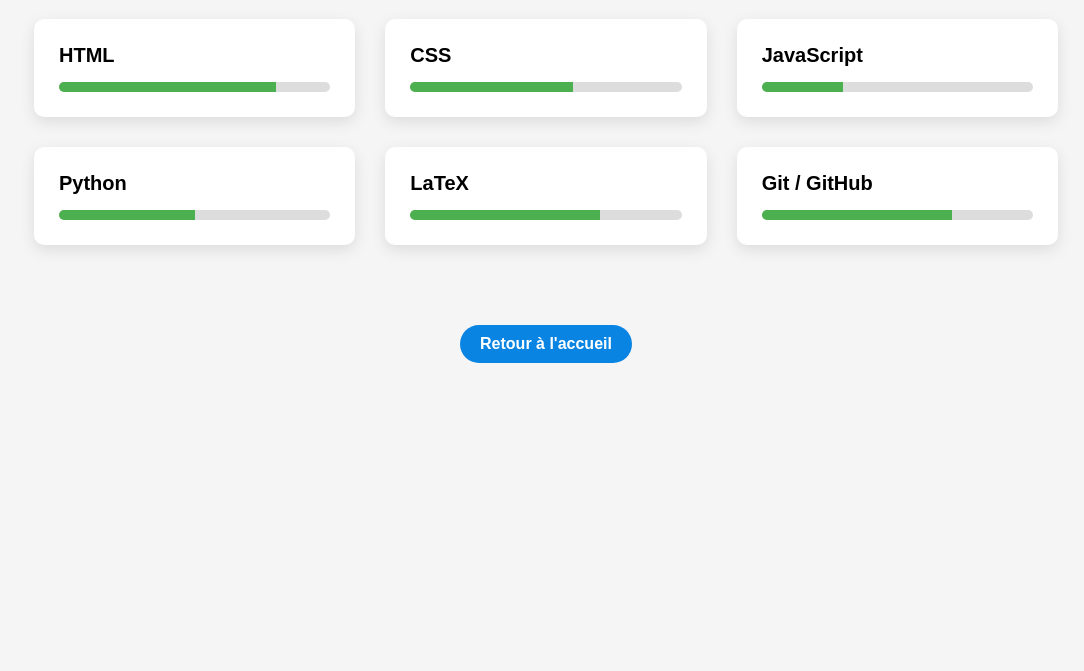
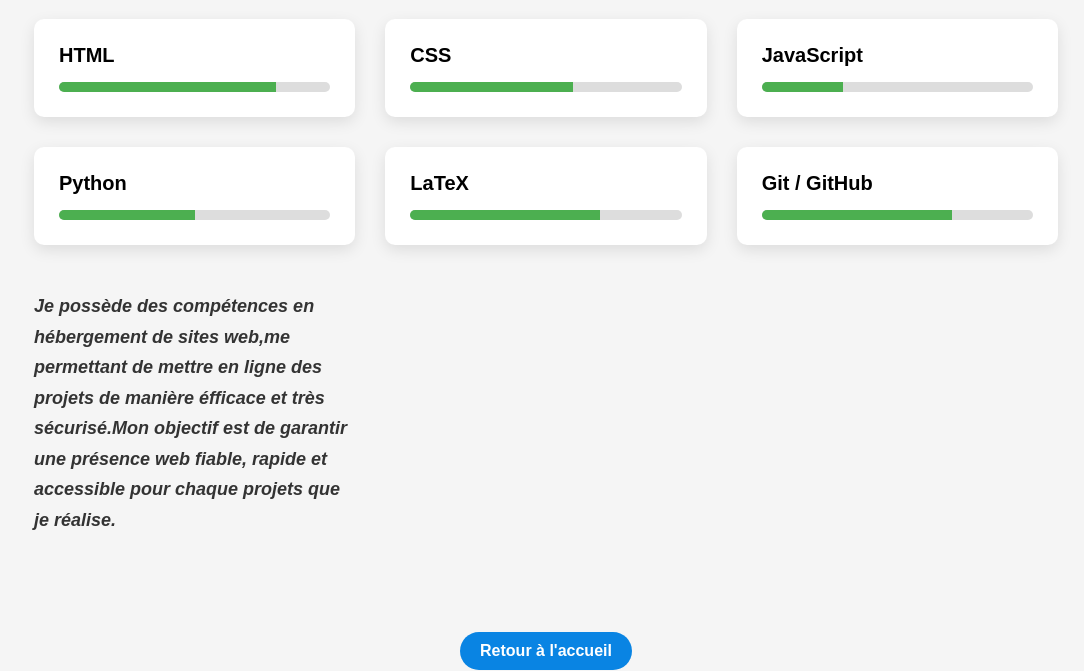
Before and after one commit to ezechiel-dev/Portfolio, a plain HTML site: page compétences1.html in a window 1280 px wide. Shown: the part 129-800 px from the top of the page, without its empty margins (94-1178 px from the left). Drawn offline with Linux system fonts and the light colour scheme.

Commit message:
Update compétences1.html

```diff
--- a/compétences1.html
+++ b/compétences1.html
@@ -80,6 +80,14 @@ h2{
   text-align: center;
 }
 
+.description {
+    font-size:18px;
+    line-height:1.7;
+    color:#333;
+    text-align:justify;
+
+}
+
 </style>
 
 </head>
@@ -134,6 +142,10 @@ h2{
 </div>
 </div>
 
+<div class="capacite">
+<p><strong><em class="description">Je possède des compétences en hébergement de sites web,me permettant de mettre en ligne des projets de manière éfficace et très sécurisé.Mon objectif est de garantir une présence web fiable, rapide et accessible pour chaque projets que je réalise.  </strong> </em></p>
+</div>
+
 </div>
 
 </section>
```
